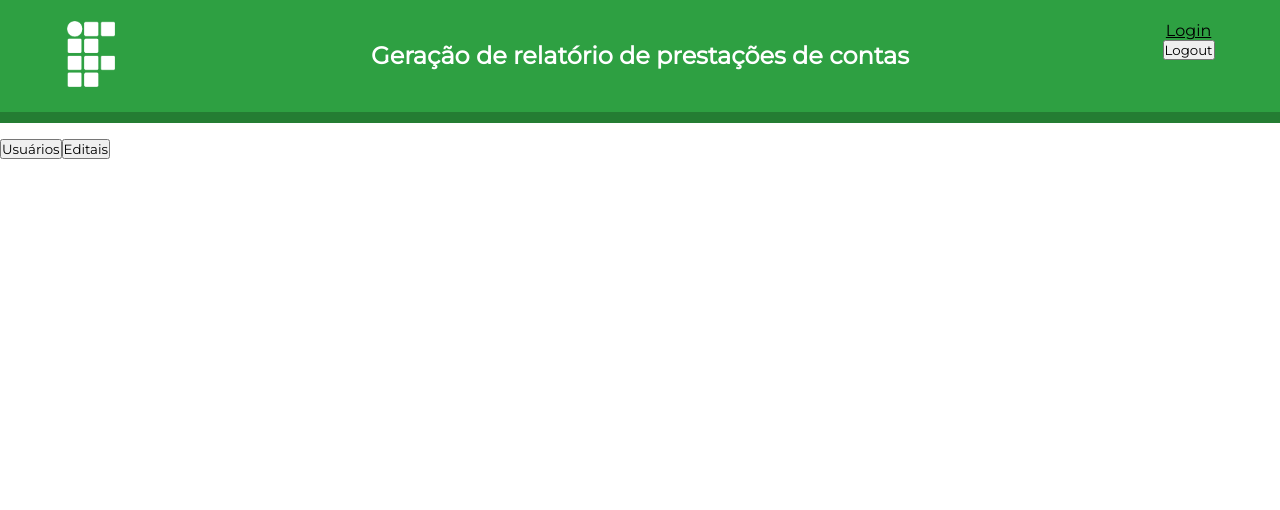
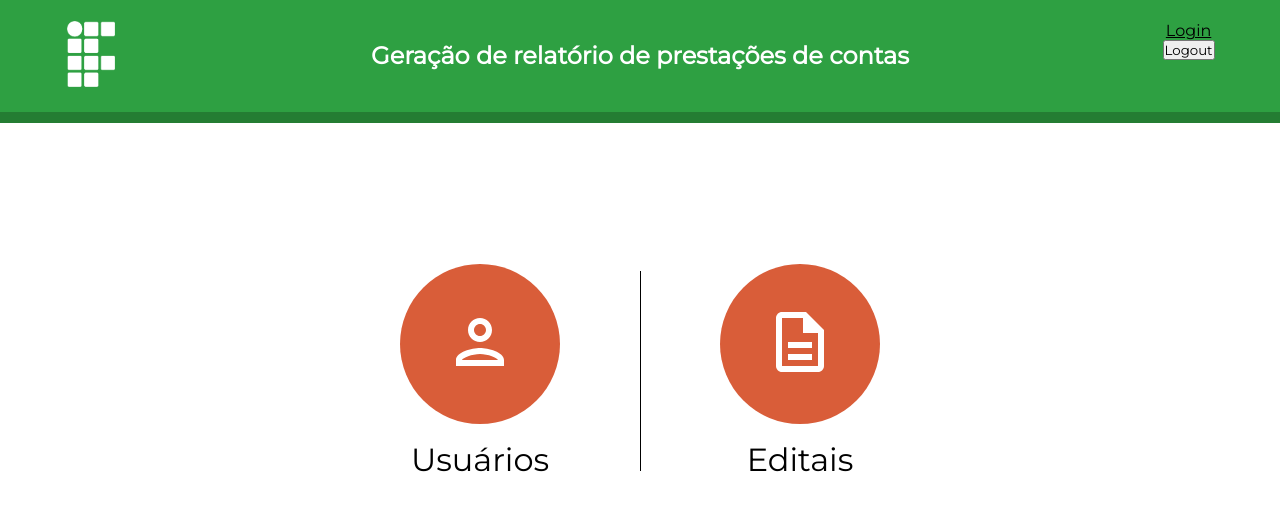
Before and after one commit to IFRS-Feliz/PC-AIPCTI-fe, a React (Create React App) app: page /admin in a window 1280 px wide. Shown: the top 510 px of the page. Built offline with nearby package versions, Linux system fonts and the light colour scheme.

Commit message:
melhoras no css

```diff
--- a/src/Components/User.jsx
+++ b/src/Components/User.jsx
@@ -9,6 +9,17 @@ axios.defaults.withCredentials = true;
 export default function User({ userInfo, editais }) {
   const [projetos, setProjetos] = useState([]);
   const [arrowClass, setarrowClass] = useState(style.hidden);
+  const [animation, setAnimation] = useState(style.projetosHidden);
+
+  function mostrar() {
+    if (animation === style.projetosHidden) {
+      setTimeout(() => {
+        setAnimation(style.projetosShow);
+      }, 100);
+    } else {
+      setAnimation(style.projetosHidden);
+    }
+  }
 
   function rotacionar() {
     if (arrowClass === style.show) {
@@ -31,7 +42,7 @@ export default function User({ userInfo, editais }) {
   return (
     <div className={style.userContainer}>
       <div className={style.user}>
-        <p>{`${userInfo.nome} - ${userInfo.cpf}`}</p>
+        <p className={style.pUser}>{`${userInfo.nome} - ${userInfo.cpf}`}</p>
         <div className={style.agruparBotoes}>
           <button className={style.botaoUser}>
             <svg
@@ -60,8 +71,9 @@ export default function User({ userInfo, editais }) {
           <p className={style.linhaVertical}>|</p>
           <button
             onClick={() => {
+              mostrar();
+              rotacionar();
               handleShowProjects();
-              rotacionar();
             }}
             className={style.botaoUser}
           >
@@ -84,7 +96,9 @@ export default function User({ userInfo, editais }) {
         </div>
       </div>
       {projetos.length > 0 && (
-        <div className="projetos">
+        <div className={animation}>
+          <div className={style.separador}></div>
+
           {projetos.map((projeto, index) => {
             return (
               <Projeto
--- a/src/Routes/Admin/Admin.jsx
+++ b/src/Routes/Admin/Admin.jsx
@@ -1,11 +1,50 @@
 import { useHistory } from "react-router";
+
+import style from "../../assets/css/routes/admin.module.css";
 
 export default function Admin() {
   const history = useHistory();
   return (
-    <div>
-      <button onClick={() => history.push("/admin/usuarios")}>Usuários</button>
-      <button onClick={() => history.push("/admin/editais")}>Editais</button>
+    <div className={style.containerAdmin}>
+      <div className={style.centralizar}>
+        <button
+          className={style.botaoAdmin}
+          onClick={() => history.push("/admin/usuarios")}
+        >
+          <svg
+            xmlns="http://www.w3.org/2000/svg"
+            height="24px"
+            viewBox="0 0 24 24"
+            width="24px"
+            fill="#000000"
+            className={style.svgAdmin}
+          >
+            <path d="M0 0h24v24H0V0z" fill="none" />
+            <path d="M12 6c1.1 0 2 .9 2 2s-.9 2-2 2-2-.9-2-2 .9-2 2-2m0 10c2.7 0 5.8 1.29 6 2H6c.23-.72 3.31-2 6-2m0-12C9.79 4 8 5.79 8 8s1.79 4 4 4 4-1.79 4-4-1.79-4-4-4zm0 10c-2.67 0-8 1.34-8 4v2h16v-2c0-2.66-5.33-4-8-4z" />
+          </svg>
+        </button>
+        <p className={style.pAdmin}>Usuários</p>
+      </div>
+      <div className={style.separador}></div>
+      <div className={style.centralizar}>
+        <button
+          className={style.botaoAdmin}
+          onClick={() => history.push("/admin/editais")}
+        >
+          <svg
+            xmlns="http://www.w3.org/2000/svg"
+            height="24px"
+            viewBox="0 0 24 24"
+            width="24px"
+            fill="#000000"
+            className={style.svgAdmin}
+          >
+            <path d="M0 0h24v24H0V0z" fill="none" />
+            <path d="M8 16h8v2H8zm0-4h8v2H8zm6-10H6c-1.1 0-2 .9-2 2v16c0 1.1.89 2 1.99 2H18c1.1 0 2-.9 2-2V8l-6-6zm4 18H6V4h7v5h5v11z" />
+          </svg>
+        </button>
+        <p className={style.pAdmin}>Editais</p>
+      </div>
     </div>
   );
 }
--- a/src/assets/css/components/header.module.css
+++ b/src/assets/css/components/header.module.css
@@ -12,7 +12,7 @@
   width: 100%;
   border: none;
   background-color: #247d33;
-  margin-bottom: 1rem;
+  margin-bottom: 3rem;
 }
 
 .row {
--- a/src/assets/css/components/novoProjeto.module.css
+++ b/src/assets/css/components/novoProjeto.module.css
@@ -46,6 +46,10 @@
 .novoProjetoField input,
 select {
   width: calc(100% - 6rem);
+  border-radius: 0.5rem;
+  border: none;
+  padding: 0 0.5rem;
+  height: 2rem;
 }
 
 .novoProjetoField label {
--- a/src/assets/css/components/projeto.module.css
+++ b/src/assets/css/components/projeto.module.css
@@ -1,33 +1,31 @@
 .containerProjeto {
-  display: flex;
-  height: 2rem;
+  display: grid;
+  grid-template-columns: 5fr 1fr;
   background-color: #ededed;
   border: solid 0.2rem #e2e2e2;
-  margin-top: 0;
-  margin-bottom: 1rem;
-  width: 45rem;
   border-radius: 0.5rem;
-  justify-content: space-between;
+  padding: 0.5rem;
   align-items: center;
-  padding: 0 0.5rem;
 }
 
 .nomeProjeto {
   font-size: 0.8rem;
+  text-align: left;
 }
 
 .editarProjeto {
   display: flex;
   flex-direction: column;
   padding: 0.5rem 2rem;
-  margin-bottom: 1rem;
 }
 
 .containerEditar {
+  max-width: 45rem;
+  width: 90%;
   background-color: #e2e2e2;
   border-radius: 0.5rem;
-  transform: translateX(2.5rem);
   position: relative;
+  margin-bottom: 1rem;
 }
 
 .inputProjeto {
@@ -36,8 +34,11 @@
   border: none;
   outline: none;
   margin: 0.5rem 0;
-  width: 40rem;
+  width: 90%;
   background-color: white;
+  margin-right: 2.5rem;
+  box-sizing: border-box;
+  padding: 0 1rem;
 }
 
 .botaoProjeto {
@@ -52,6 +53,8 @@
   border-bottom-left-radius: 0;
   border-bottom-right-radius: 0;
   border-top-right-radius: 0;
+  border-top: 0.2rem solid #084c61;
+  border-left: 0.2rem solid #084c61;
 }
 
 .espacamento {
@@ -63,3 +66,47 @@
   transform: translate(0.3rem, 0.5rem);
   width: 1.5rem;
 }
+
+.row {
+  /* width: 42rem; */
+  display: grid;
+  grid-template-columns: 5rem 5fr;
+  align-items: center;
+}
+
+.agruparBotoes {
+  justify-self: flex-end;
+  display: flex;
+  margin-left: 1rem;
+}
+
+.removerEstilo {
+  height: 1rem;
+  border: none;
+  margin: 0 0.2rem;
+}
+
+.svgProjeto {
+  height: 1rem;
+  width: 1rem;
+  fill: #084c61;
+  transition: transform 0.2s ease;
+}
+
+.svgProjeto:hover {
+  transform: scale(1.5);
+}
+
+.teste {
+  position: relative;
+  overflow: hidden;
+  height: 0;
+  transition: 0.3s ease;
+}
+
+.teste2 {
+  position: relative;
+  height: 13rem;
+  overflow: hidden;
+  transition: 0.3s ease;
+}
--- a/src/assets/css/components/user.module.css
+++ b/src/assets/css/components/user.module.css
@@ -1,18 +1,21 @@
 .userContainer {
   display: flex;
   flex-direction: column;
-  align-items: center;
+  margin: auto;
+  max-width: 50rem;
+  width: 90%;
+  padding: 0;
 }
 
 .user {
   display: flex;
   justify-content: space-between;
-  background-color: #ededed;
-  width: 50rem;
-  margin: 1rem auto;
+  background-color: #2ea042;
+  max-width: 50rem;
+  margin: 1rem 0;
   border-radius: 0.5rem;
   height: 2rem;
-  border: solid 0.2rem #e2e2e2;
+  border: solid 0.2rem #247d33;
   padding: 0 0.5rem;
   grid-template-columns: 5fr 0.5fr;
   align-items: center;
@@ -28,14 +31,23 @@
   transform: translateY(-0.1rem);
   font-size: 1.5rem;
   margin: 0 0.2rem;
-  color: rgba(0, 0, 0, 0.5);
+  color: #247d33;
   user-select: none;
 }
 
 .svgUser {
   width: 1rem;
   height: 1rem;
-  fill: #084c61;
+  fill: #fff;
+  transition: 0.2s ease;
+}
+
+.svgUser:hover {
+  transform: scale(1.5);
+}
+
+.pUser {
+  color: white;
 }
 
 .botaoUser {
@@ -44,13 +56,52 @@
   padding: 0;
   border: none;
   outline: none;
-  background-color: none;
+  background-color: rgba(255, 228, 196, 0);
   margin: 0 0.2rem;
 }
 
 #show {
   transform: rotate(90deg);
+  transition: transform 0.2s ease;
 }
+
+#show:hover {
+  transform: scale(1.5) rotate(90deg);
+}
+
 #hidden {
   transform: rotate(0deg);
+  transition: transform 0.2s ease;
 }
+
+#hidden:hover {
+  transform: scale(1.5) rotate(0deg);
+}
+
+.projetosShow {
+  position: relative;
+  display: flex;
+  flex-direction: column;
+  align-items: flex-end;
+  overflow: hidden;
+  transition: 2s ease;
+  max-height: 50rem;
+}
+
+.projetosHidden {
+  position: relative;
+  overflow: hidden;
+  height: 0;
+  transition: 2s ease;
+  max-height: 0;
+}
+
+.separador {
+  position: absolute;
+  left: 0;
+  top: -0.5rem;
+  width: 1px;
+  height: 80%;
+  background-color: rgba(0, 0, 0, 0.5);
+  margin-left: 5%;
+}
--- a/src/assets/css/global.css
+++ b/src/assets/css/global.css
@@ -5,6 +5,7 @@
   padding: 0;
   font-family: "Montserrat", sans-serif;
   color: black;
+  outline: none;
 }
 
 button:hover {
--- a/src/assets/css/routes/adicionar.module.css
+++ b/src/assets/css/routes/adicionar.module.css
@@ -25,10 +25,15 @@
 
 .adicionarUserFormField input {
   width: calc(100% - 5rem);
+  border-radius: 0.5rem;
+  border: 0.2rem solid #d95d39;
+  padding: 0 0.5rem;
+  height: 1.5rem;
 }
 
 .adicionarUserFormField label {
   width: 5rem;
+  align-self: center;
 }
 
 .adicionarHr {
@@ -38,11 +43,12 @@
 
 .adicionarBotaoMaisProjeto {
   display: flex;
-  justify-content: center;
+  /* justify-content: center; */
   align-items: center;
 
   border-radius: 0.4rem;
-  padding: 0.2rem 0.3rem;
+  padding: 0.5rem;
+  width: 8rem;
   margin-bottom: 1rem;
 
   border: none;
@@ -50,10 +56,10 @@
   outline: none;
 }
 
-.adicionarBotaoMaisProjeto svg,
 .adicionarBotaoMaisProjeto p {
   margin: 0.1rem 0.15rem;
   color: white;
+  margin: auto;
 }
 
 .adicionarBotaoCriarUsuario {
--- /dev/null
+++ b/src/assets/css/routes/admin.module.css
@@ -0,0 +1,44 @@
+.containerAdmin {
+  display: flex;
+  height: 25rem;
+  justify-content: space-between;
+  max-width: 30rem;
+  width: 90%;
+  margin: auto;
+  align-items: center;
+}
+
+.separador {
+  width: 1px;
+  height: 50%;
+  background-color: black;
+}
+
+.botaoAdmin {
+  margin: auto;
+  border-radius: 50%;
+  border: none;
+  padding: 1rem;
+  background-color: #d95d39;
+  width: 10rem;
+  height: 10rem;
+  transition: transform 0.2s ease;
+}
+
+.svgAdmin {
+  transform: scale(3);
+  fill: #fff;
+}
+
+.botaoAdmin:hover {
+  transform: scale(1.15);
+}
+
+.centralizar {
+  text-align: center;
+}
+
+.pAdmin {
+  margin-top: 1rem;
+  font-size: 2rem;
+}
--- a/src/assets/css/routes/usuarios.module.css
+++ b/src/assets/css/routes/usuarios.module.css
@@ -13,8 +13,8 @@
   margin: 0 1rem;
   border: solid #d95d39 0.2rem;
   border-radius: 0.5rem;
-  width: 20rem;
-  padding: 0 1rem;
+  width: 30%;
+  padding: 0 0.5rem;
   outline: none;
 }
 
@@ -23,8 +23,14 @@
   height: 2rem;
   border: none;
   outline: none;
-  background-color: white;
+  background-color: rgba(255, 255, 255, 0);
   cursor: pointer;
+  transition: ease 0.3s;
+}
+
+.addAdmin:hover {
+  /* Pode ser tanto 90deg como 180deg precisa ver qual fica melhor */
+  transform: scale(1.3) rotate(180deg);
 }
 
 .svgAdmin {
```
Also changed, not shown: src/Components/Projeto.jsx (+63 -7 lines), src/assets/icon/description_black_24dp.svg (added), src/assets/icon/person_black_24dp.svg (added).
